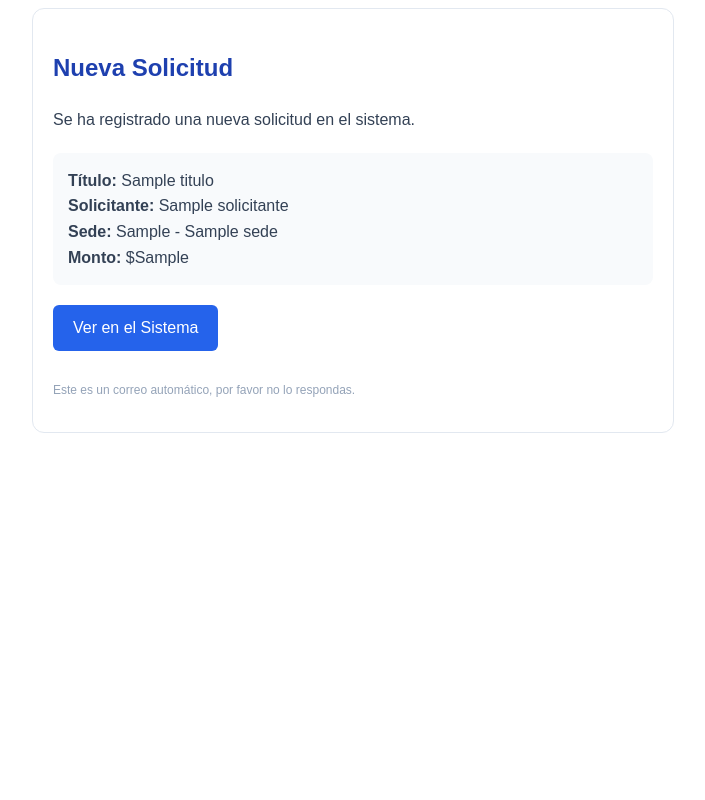
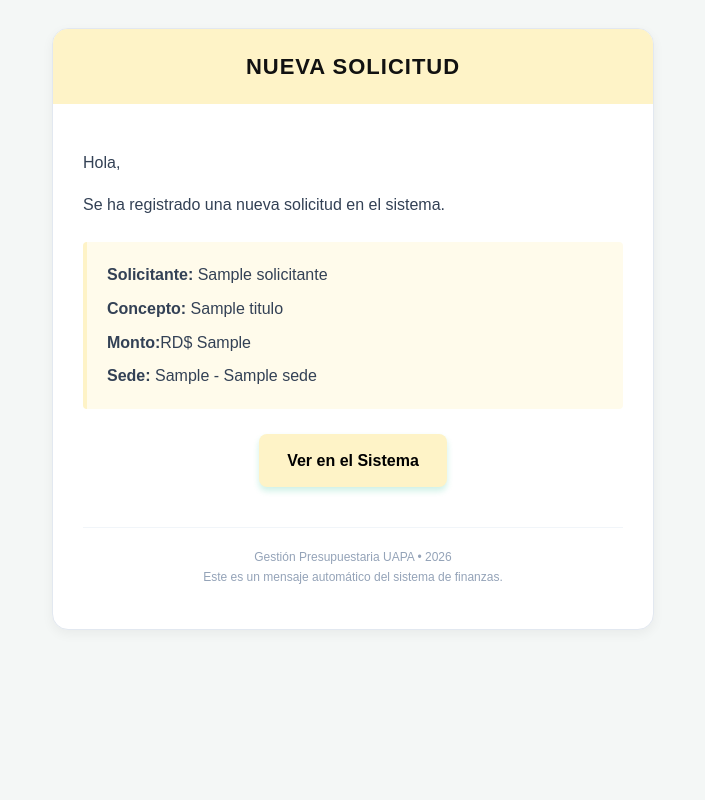
Before and after one commit to alain-uapa/backend_presupuesto, a Django app: template presupuesto/templates/presupuesto/nueva_solicitud.html in a window 1280 px wide. Shown: the whole page, without its empty margins (287-992 px from the left). Run offline with Django 4.2, Linux system fonts and the light colour scheme; tables that the repository leaves empty hold one stand-in row (values such as "Sample post"); the template is opened without the code that fills it: values that come from a table or form of the project are taken from there, most other values are stand-ins (such as "Sample title", 1, 10 or a date in 2020).

Commit message:
mas cambios en los templates emails

```diff
--- a/emails/config.py
+++ b/emails/config.py
@@ -2,8 +2,8 @@ EMAIL_BACKEND = 'django.core.mail.backends.smtp.EmailBackend'
 EMAIL_HOST = 'smtp.gmail.com'
 EMAIL_PORT = 587
 EMAIL_USE_TLS = True
-EMAIL_HOST_USER = 'tuespaciogth@uapa.edu.do'
-EMAIL_HOST_PASSWORD = 'uwjxlbazgxordpvp'
+EMAIL_HOST_USER = 'alainperez@uapa.edu.do'
+EMAIL_HOST_PASSWORD = 'FjnFy4Ev@2025'
 DEFAULT_FROM_EMAIL = 'Solicitud de Presupuesto'
 
 # Imprimir en la terminal
--- a/presupuesto/api/router_solicitudes.py
+++ b/presupuesto/api/router_solicitudes.py
@@ -46,7 +46,6 @@ def listar_solicitudes(request):
     qs = SolicitudPresupuesto.objects.select_related(
         'colaborador', 'ubicacion', 'cuenta_analitica'
     )
-    print(qs.all())
     if request.user.is_superuser or request.user.groups.filter(name='Supervisor').exists():
         return qs.all()
 
--- a/presupuesto/templates/presupuesto/emision_certificado_a_compra.html
+++ b/presupuesto/templates/presupuesto/emision_certificado_a_compra.html
@@ -10,15 +10,16 @@
 
         <div style="padding: 30px;">
             <p style="font-size: 16px;">Hola, <strong>Equipo de Compras</strong>,</p>
-            <p>Se informa que la siguiente solicitud ha sido <strong>finalmente aprobada</strong> y el certificado de disponibilidad presupuestaria ya está generado.</p>
+            <p>Se informa que la siguiente solicitud ha sido <strong>APROBADA</strong> y el certificado de disponibilidad presupuestaria ya está generado.</p>
 
             <div style="background-color: #f0fdf4; padding: 20px; border-left: 4px solid #10b981; border-radius: 4px; margin: 25px 0;">
+                <p style="margin: 0 0 8px 0;"><strong>Solicitante:</strong> {{ solicitante }}</p>
                 <p style="margin: 0 0 8px 0;"><strong>Concepto:</strong> {{ titulo }}</p>
                 <p style="margin: 0 0 8px 0;"><strong>Monto Aprobado:</strong> <span style="color: #059669; font-weight: bold;">RD$ {{ monto_a_ejecutar }}</span></p>
                 <p style="margin: 0;"><strong>Sede:</strong> {{ sede }}</p>
             </div>
 
-            <p style="margin-bottom: 25px;">Puedes descargar el certificado oficial y revisar los adjuntos haciendo clic debajo:</p>
+            <p style="margin-bottom: 25px;">Para finalizar el proceso, es necesario acceder al siguiente enlace, revisar el certificado y emitir el acuse de recibo correspondiente:</p>
 
             <div style="text-align: center; margin-bottom: 20px;">
                 <a href="{{ url_solicitud }}"
--- a/presupuesto/templates/presupuesto/nueva_solicitud.html
+++ b/presupuesto/templates/presupuesto/nueva_solicitud.html
@@ -1,24 +1,36 @@
 <html>
-<body style="font-family: sans-serif; color: #334155; line-height: 1.6;">
-    <div style="max-width: 600px; margin: 0 auto; padding: 20px; border: 1px solid #e2e8f0; border-radius: 12px;">
-        <h2 style="color: #1e40af;">Nueva Solicitud</h2>
+    <body style="font-family: sans-serif; color: #334155; line-height: 1.6; background-color: #f4f7f6; padding: 20px;">
+        <div style="max-width: 600px; margin: 0 auto; background-color: #ffffff; padding: 0; border-radius: 16px; overflow: hidden; box-shadow: 0 4px 12px rgba(0,0,0,0.05); border: 1px solid #e2e8f0;">
+
+            <div style="background-color: #fef3c7; padding: 20px; text-align: center;">
+                <h2 style="color: #111; margin: 0; font-size: 22px; text-transform: uppercase; letter-spacing: 1px;">
+                    Nueva Solicitud
+                </h2>
+            </div>
+
+            <div style="padding: 30px;">
+                <p style="font-size: 16px;">Hola,</p>
                 <p>Se ha registrado una nueva solicitud en el sistema.</p>
 
-        <div style="background-color: #f8fafc; padding: 15px; border-radius: 8px; margin: 20px 0;">
-            <p style="margin: 0;"><strong>Título:</strong> {{ titulo }}</p>
-            <p style="margin: 0;"><strong>Solicitante:</strong> {{ solicitante }}</p>
+                <div style="background-color: #fffbeb; padding: 20px; border-left: 4px solid #fef3c7; border-radius: 4px; margin: 25px 0;">
+                    <p style="margin: 0 0 8px 0;"><strong>Solicitante:</strong> {{ solicitante }}</p>
+                    <p style="margin: 0 0 8px 0;"><strong>Concepto:</strong> {{ titulo }}</p>
+                    <p style="margin: 0 0 8px 0;"><strong>Monto:</strong>RD$ {{ monto_a_ejecutar }}</p>
                     <p style="margin: 0;"><strong>Sede:</strong> {{ sede }}</p>
-            <p style="margin: 0;"><strong>Monto:</strong> ${{ monto_a_ejecutar }}</p>
                 </div>
 
-        <a href="{{ url_sistema }}"
-           style="display: inline-block; padding: 10px 20px; background-color: #2563eb; color: white; text-decoration: none; border-radius: 6px;">
+                <div style="text-align: center; margin-bottom: 20px;">
+                    <a href="{{ url_solicitud }}"
+                    style="display: inline-block; padding: 14px 28px; background-color: #fef3c7; color: #000; text-decoration: none; border-radius: 8px; font-weight: bold; font-size: 16px; box-shadow: 0 4px 6px rgba(16, 185, 129, 0.2);">
                     Ver en el Sistema
                     </a>
+                </div>
 
-        <p style="font-size: 12px; color: #94a3b8; margin-top: 30px;">
-            Este es un correo automático, por favor no lo respondas.
+                <p style="font-size: 12px; color: #94a3b8; text-align: center; margin-top: 40px; border-top: 1px solid #f1f5f9; padding-top: 20px;">
+                    Gestión Presupuestaria UAPA &bull; 2026<br>
+                    Este es un mensaje automático del sistema de finanzas.
                 </p>
+            </div>
         </div>
     </body>
 </html>
--- a/presupuesto/utils.py
+++ b/presupuesto/utils.py
@@ -50,7 +50,7 @@ def enviar_email_a_compras(request, solicitud):
         'sede': sede.nombre,
         'url_solicitud': FrontendRequest.CONFIRM.url(request, solicitud.id)
     }
-    send_to_list = [context.email_solicitante]
+    send_to_list.append(solicitud.colaborador.email)
     send_email(
         subject='Presupuesto Aprobado',
         send_to_list=send_to_list,
```
Also changed, not shown: presupuesto/solicitudes_view.py (+14 -28 lines), presupuesto/templates/presupuesto/cambio_estado.html (deleted, +0 -24 lines), presupuesto/templates/presupuesto/solicitud_rechazada.html (added, +29 -0 lines), emails/templates/emails/base_email.html (deleted), emails/templates/emails/solicitud_alerta.html (deleted), presupuesto/templates/presupuesto/solicitud_alerta.html (deleted). Lines whose indentation alone changed are shown as unchanged.
